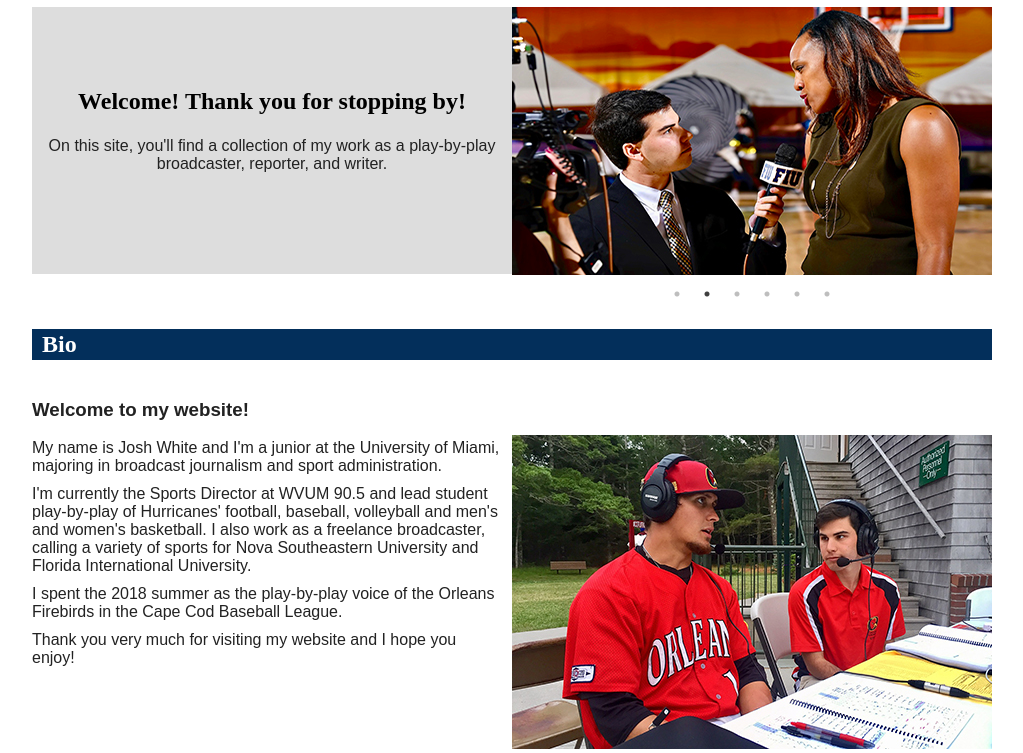
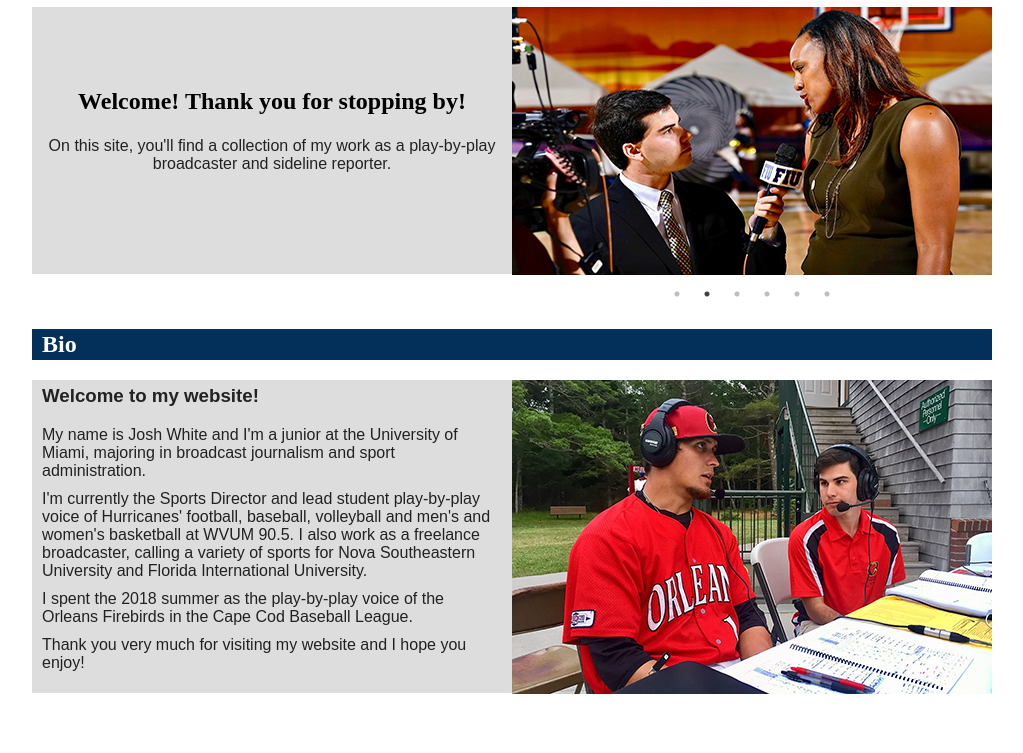
Before and after one commit to jrw141/jrw141.github.io, a plain HTML site: page index.html in a window 1280 px wide. Shown: the part 53-806 px from the top of the page, without its empty margins (128-1151 px from the left). Drawn offline with nearby package versions, Linux system fonts and the light colour scheme; a web font is replaced by a local one.

Commit message:
reporting

```diff
--- a/css/style.css
+++ b/css/style.css
@@ -138,7 +138,8 @@ a:hover {
   display: none;
 }
 
-.gridhome {
+.gridhome,
+.gridreporting {
   display: grid;
   grid-template-columns: 1fr 1fr;
   grid-gap: 0;
@@ -166,7 +167,8 @@ a:hover {
   max-width: 480px;
 }
 
-.homepageinfo {
+.homepageinfo,
+.reportinginfo {
   text-align: center;
   display: inline-block;
   vertical-align: middle;
@@ -183,6 +185,7 @@ a:hover {
 .home .left {
   background-color: #ddd;
   margin-bottom: 35px;
+  padding: 5px 10px;
   display: flex;
 }
 
@@ -192,7 +195,7 @@ span.nav-item:hover{
 
 #biophoto,
 .biophoto {
-  margin-top: 55px;
+  margin-top: 0;
 }
 
 #bioinfo p,
@@ -207,3 +210,20 @@ span.nav-item:hover{
   flex-wrap: wrap;
   margin: 0 auto;
 }
+
+.bioinfo h3 {
+  margin-top: 0;
+}
+
+.flexhome {
+  display: flex;
+}
+
+.flexhome .left,
+.flexhome .right {
+  flex: 1 0;
+}
+
+.flexhome .left {
+   margin-bottom: 5px;
+}
--- a/index.html
+++ b/index.html
@@ -1,13 +1,15 @@
 <!DOCTYPE html>
 <html lang="en-US">
+
 <head>
-    <meta charset="UTF-8"/>
+  <meta charset="UTF-8" />
   <title>Josh White | Play-by-Play Broadcaster</title>
   <link href="/css/style.css" rel="stylesheet" />
   <link href="https://fonts.googleapis.com/css?family=Adamina|PTSans" rel="stylesheet">
-    <link rel="stylesheet" type="text/css" href="/slick/slick.css"/>
-    <link rel="stylesheet" type="text/css" href="/slick/slick-theme.css"/>
+  <link rel="stylesheet" type="text/css" href="/slick/slick.css" />
+  <link rel="stylesheet" type="text/css" href="/slick/slick-theme.css" />
 </head>
+
 <body class="home">
   <nav id="site-navigation">
     <h1>Josh White</h1>
@@ -23,37 +25,39 @@
       <div class="left">
         <section class="homepageinfo">
           <h2>Welcome! Thank you for stopping by!</h2>
-            <p>On this site, you'll find a collection of my work as a play-by-play broadcaster, reporter, and writer.</p>
+          <p>On this site, you'll find a collection of my work as a play-by-play broadcaster and sideline reporter.</p>
         </section>
       </div>
       <div class="right">
         <section class="homepagephoto">
           <div class="carousel">
-              <div><img src="/images/acchomepagephoto.jpg" alt="ACC Network Extra"/></div>
-              <div><img src="/images/fiuhomepagephoto.jpg" alt="FIU women's basketball coach Tiara Malcom"/></div>
-              <div><img src="/images/fenwayhomepagephoto.jpg" alt="Fenway Park"/></div>
-              <div><img src="/images/larranagahomepagephoto.jpg" alt="Jim Larrañaga"/></div>
-              <div><img src="/images/chesterhomepagephoto.jpg" alt="Carl Chester"/></div>
-              <div><img src="/images/morrishomepagephoto.jpg" alt="Jim Morris"/></div>
+            <div><img src="/images/acchomepagephoto.jpg" alt="ACC Network Extra" /></div>
+            <div><img src="/images/fiuhomepagephoto.jpg" alt="FIU women's basketball coach Tiara Malcom" /></div>
+            <div><img src="/images/fenwayhomepagephoto.jpg" alt="Fenway Park" /></div>
+            <div><img src="/images/larranagahomepagephoto.jpg" alt="Jim Larrañaga" /></div>
+            <div><img src="/images/chesterhomepagephoto.jpg" alt="Carl Chester" /></div>
+            <div><img src="/images/morrishomepagephoto.jpg" alt="Jim Morris" /></div>
           </div>
         </section>
       </div>
     </div>
   </div>
-
   <div class="wrapper">
     <h2>Bio</h2>
-        <div class="gridhome">
+    <div class="flexhome">
+      <div class="left">
         <section class="bioinfo">
           <h3>Welcome to my website!</h3>
           <p>My name is Josh White and I'm a junior at the University of Miami, majoring in broadcast journalism and sport administration.</p>
-          <p>I'm currently the Sports Director at WVUM 90.5 and lead student play-by-play of Hurricanes' football, baseball, volleyball and men's and women's basketball. I also work as a freelance broadcaster, calling a variety of sports for Nova Southeastern University and Florida International University.</p>
+          <p>I'm currently the Sports Director and lead student play-by-play voice of Hurricanes' football, baseball, volleyball and men's and women's basketball at WVUM 90.5. I also work as a freelance broadcaster, calling a variety of sports for Nova Southeastern
+            University and Florida International University.</p>
             <p>I spent the 2018 summer as the play-by-play voice of the Orleans Firebirds in the Cape Cod Baseball League.</p>
             <p>Thank you very much for visiting my website and I hope you enjoy!</p>
           </section>
+      </div>
       <div class="right">
         <section class="biophoto">
-            <div><img src="/images/biophoto.jpg" alt="ACC Network Extra"/></div>
+          <div><img src="/images/biophoto.jpg" alt="ACC Network Extra" /></div>
       </div>
     </div>
   </div>
@@ -61,7 +65,7 @@
   <script type="text/javascript" src="//code.jquery.com/jquery-migrate-1.2.1.min.js"></script>
   <script type="text/javascript" src="/slick/slick.min.js"></script>
   <script type="text/javascript">
-      $(document).ready(function(){
+    $(document).ready(function() {
       $('.carousel').slick({
         dots: true,
         infinite: true,
@@ -75,4 +79,5 @@
     });
   </script>
 </body>
+
 </html>
```
Also changed, not shown: reporting/index.html (added, +37 -0 lines), resume/index.html (+6 -3 lines). Lines whose indentation alone changed are shown as unchanged.
